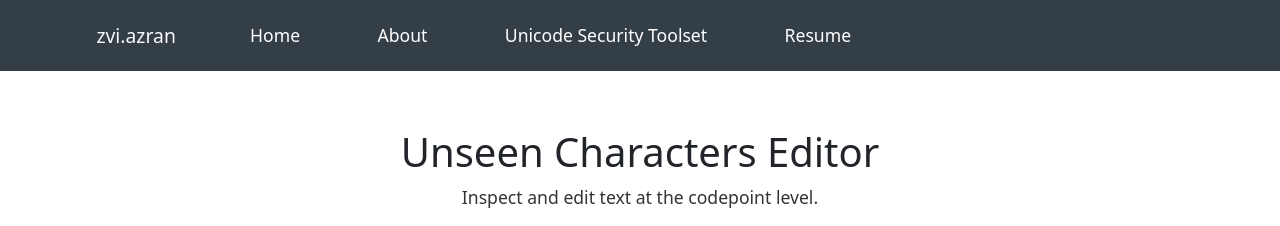
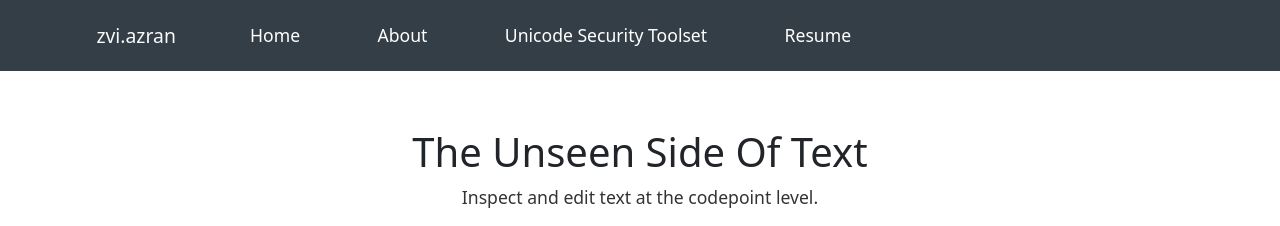
Before and after one commit to zviazran/unicode-toolset, a React (Vite) app: page /unicode-toolset/char-editor in a window 1280 px wide. Shown: the top 226 px of the page. Built offline with nearby package versions, Linux system fonts and the light colour scheme; some icons are missing.

Commit message:
rename Unseen Characters Editor to The Unseen Side of Text

```diff
--- a/src/Constants.tsx
+++ b/src/Constants.tsx
@@ -13,7 +13,7 @@ import UNICODE_TECHNICAL_SITE from "./Assets/Recommendations/unicode-technical-s
 export const TOOLSETS = [
   {
     image: CODEPOINT_EDITOR,
-    name: "Unseen Characters Editor",
+    name: "The Unseen Side of Text",
     joke: "It's not a bug, it's an invisible character 👻",
     description: "Inspect and edit text at the codepoint level — including invisible characters. What you see isn’t always what your computer sees.",
     link: "char-editor",
--- a/src/components/Toolset/CodepointEditor/CodepointEditor.tsx
+++ b/src/components/Toolset/CodepointEditor/CodepointEditor.tsx
@@ -173,7 +173,7 @@ const CodepointEditor: React.FC = () => {
 
   return (
     <div className={styles.codepointEditor}>
-      <h1>Unseen Characters Editor</h1>
+      <h1>The Unseen Side Of Text</h1>
       <div className={styles.description}>
         <p>Inspect and edit text at the codepoint level.</p>
       </div>
```
Also changed, not shown: 1 other file (tests, documents, lock files or other folders).
